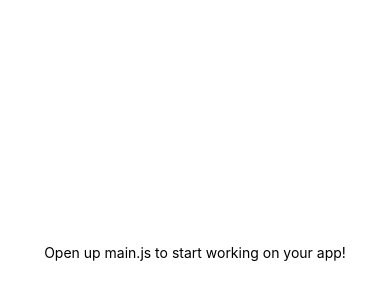
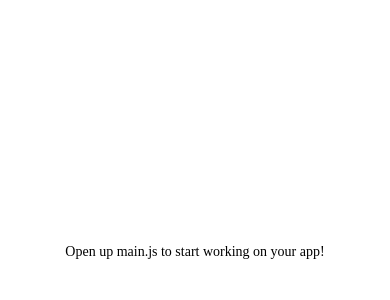
Before and after one commit to tendotosystems/lunchblast-client, a React Native app: screen / in a window 390 px wide. Shown: the part 170-470 px from the top of the page. Built offline with nearby package versions, Linux system fonts and the light colour scheme.

Commit message:
Adds avenir next font and loads it asynchronously before displaying app.

```diff
--- a/components/App.js
+++ b/components/App.js
@@ -5,7 +5,7 @@ class App extends React.Component {
   render() {
     return (
       <View style={styles.container}>
-        <Text>Open up main.js to start working on your app!</Text>
+        <Text style={styles.bodyText}>Open up main.js to start working on your app!</Text>
       </View>
     );
   }
@@ -18,6 +18,9 @@ const styles = StyleSheet.create({
     alignItems: 'center',
     justifyContent: 'center',
   },
+  bodyText: {
+    fontFamily: 'avenir-next-regular'
+  }
 });
 
 export default App
--- a/main.js
+++ b/main.js
@@ -8,7 +8,6 @@ import cacheAssets from './utils/cacheAssets'
 const store = configureStore()
 
 class AppWithStore extends React.Component {
-  // Move this to redux
   state = {
     appIsReady: false
   }
@@ -19,7 +18,13 @@ class AppWithStore extends React.Component {
 
   _loadAssetsAsync = async () => {
     try {
-      await cacheAssets({});
+      await cacheAssets({
+        images: [],
+        fonts: [
+          {'avenir-next-regular': require('./assets/fonts/avenir-next-regular.ttf')},
+          {'avenir-next-bold': require('./assets/fonts/avenir-next-bold.ttf')}
+        ]
+      });
     } catch(e) {
       console.warn(
         'There was an error caching assets (see: main.js), perhaps due to a ' +
@@ -31,11 +36,15 @@ class AppWithStore extends React.Component {
   }
 
   render() {
-    return (
-      <Provider store={store}>
-        <App />
-      </Provider>
-    )
+    if(this.state.appIsReady) {
+      return (
+        <Provider store={store}>
+          <App />
+        </Provider>
+      )
+    } else {
+      return <Expo.AppLoading />
+    }
   }
 }
 
```
Also changed, not shown: assets/fonts/avenir-next-bold.ttf (added), assets/fonts/avenir-next-regular.ttf (added).
